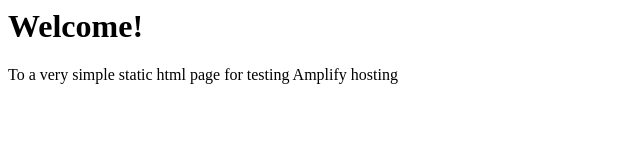
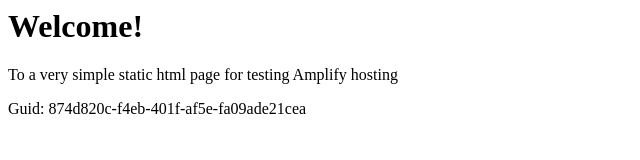
Before and after one commit to aws-aemilia-cmh/Github-PR-Commit-Integration-Test-DoNotTouch-GitHubAutoBuildCanaryTest-v1-preprod-us-east-2, a website: page src/index.html in a window 1280 px wide. Shown: the whole page, without its empty margins (0-640 px from the left). Drawn offline with Linux system fonts and the light colour scheme.

Commit message:
commit from integ tests

```diff
--- a/src/index.html
+++ b/src/index.html
@@ -1,3 +1,5 @@
+
+
 <html lang="en">
 
 <head>
@@ -10,6 +12,6 @@
 <body>
     <h1>Welcome!</h1>
     <p>To a very simple static html page for testing Amplify hosting</p>
-</body>
+    <p>Guid: 874d820c-f4eb-401f-af5e-fa09ade21cea</p></body>
 
 </html>
```
